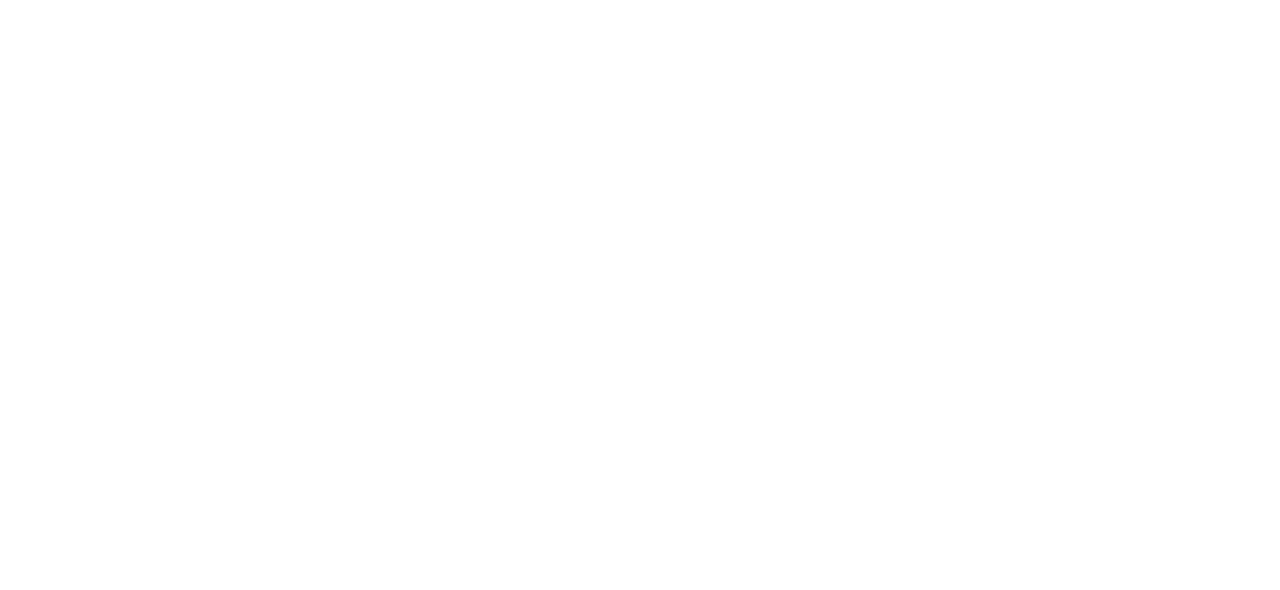
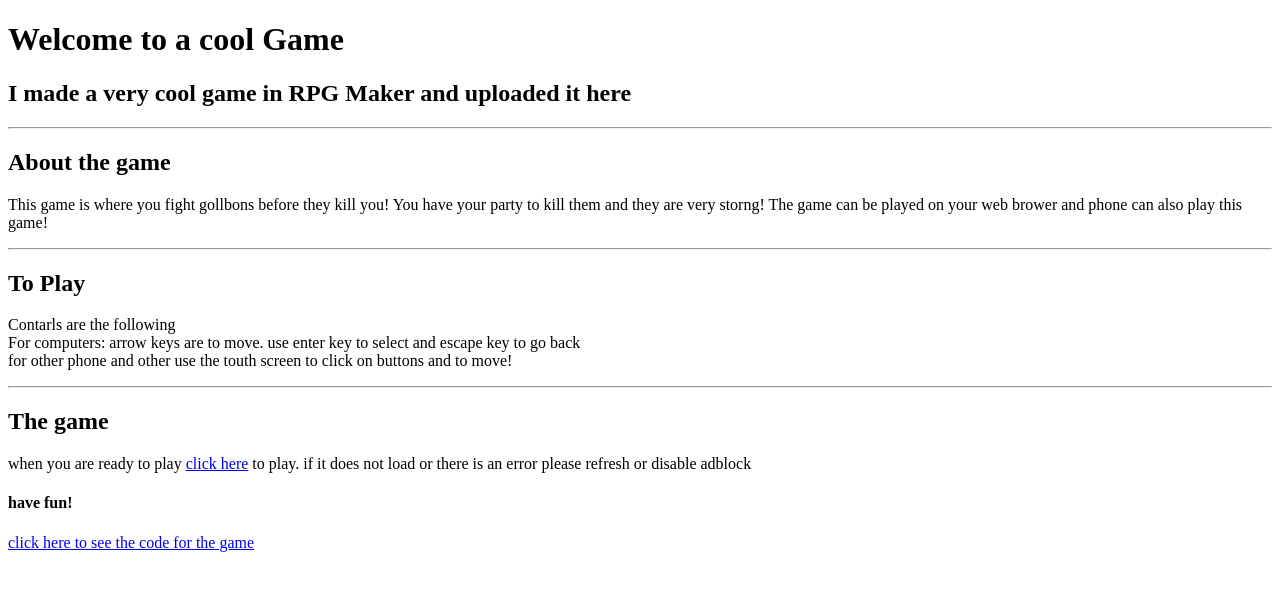
Before and after one commit to nightcrawcode/fightinggame, a plain HTML site: page index.html in a window 1280 px wide. Drawn offline with Linux system fonts and the light colour scheme.

Commit message:
made a website
i made a website
for info about the game!

```diff
--- a/index.html
+++ b/index.html
@@ -1 +1,37 @@
 <!DOCTYPE html>
+
+<head>
+    <title>Cool Game</title>
+</head>
+
+<body>
+    <h1>Welcome to a cool Game</h1>
+    <h2>I made a very cool game in RPG Maker and uploaded it here</h2>
+    <hr>
+    <h2>About the game</h2>
+    <p>This game is where you fight gollbons
+        before they kill you! You have your party to kill them
+        and they are very storng! The game can be played on your web brower
+        and phone can also play this game!
+    </p>
+    <hr>
+    <h2>To Play</h2>
+    <p>Contarls are the following
+        <br>
+        For computers:
+        arrow keys are to move.
+        use enter key to select
+        and escape key to go back
+        <br>
+        for other phone and other
+        use the touth screen to click on buttons
+        and to move!
+        <br>
+    </p>
+    <hr>
+    <h2>The game</h2>
+    <p>when you are ready to play <a href="/game/">click here</a> to play. if it does not load or there is an error
+    please refresh or disable adblock</p>
+    <h4>have fun!</h4>
+    <a href="https://github.com/nightcrawcode/fightinggame.git">click here to see the code for the game</a>
+</body>
```
